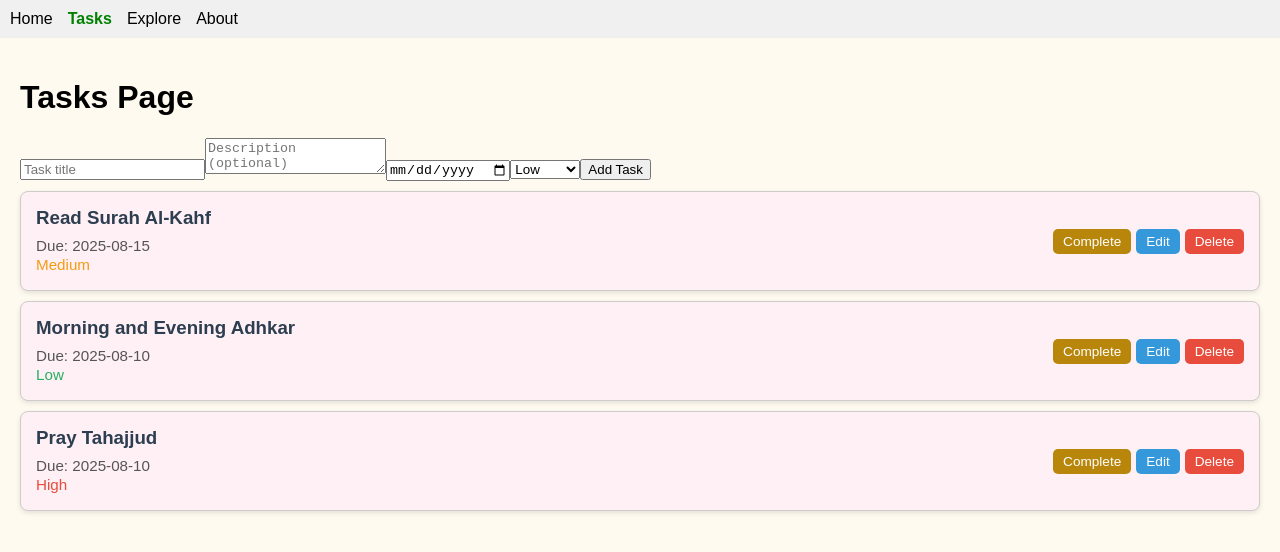
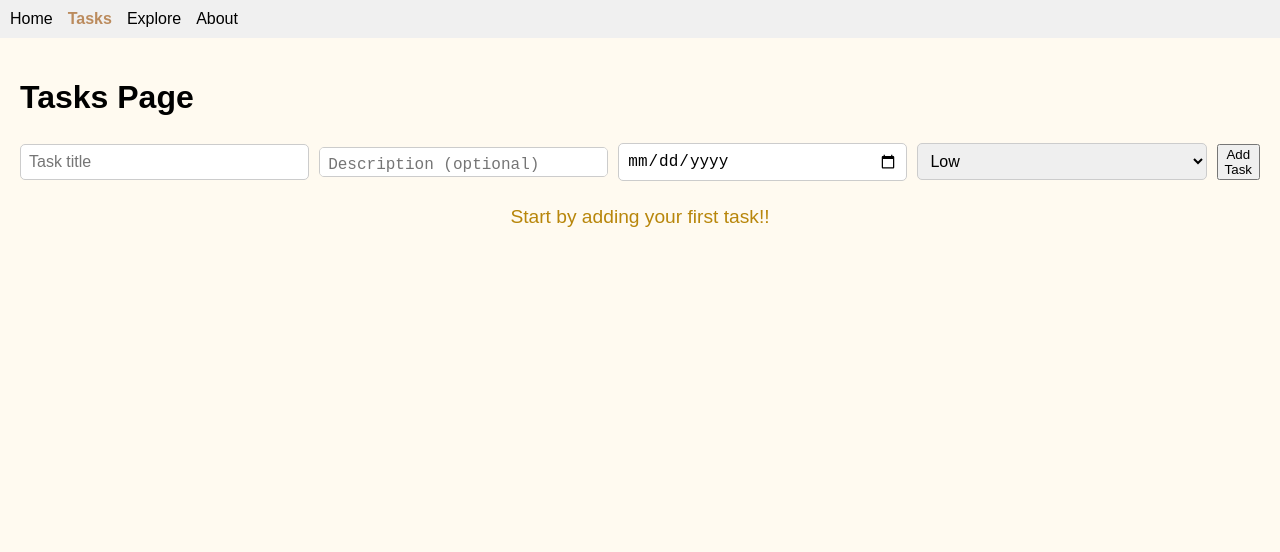
Before and after one commit to hannycodes/Islamic-To-Do-App, a React (Vite) app: page /tasks in a window 1280 px wide. Shown: the top 552 px of the page. Built offline with nearby package versions, Linux system fonts and the light colour scheme.

Commit message:
Finish touch

```diff
--- a/src/App.css
+++ b/src/App.css
@@ -27,7 +27,7 @@
 .new-task-input button {
   padding: 10px 20px;
   background-color: #f7c59f;
-  color: #2c3e50;
+  color: #f09f5d;
   border: none;
   border-radius: 8px;
   font-weight: bold;
@@ -38,6 +38,13 @@
 .new-task-input button:hover {
   background-color: #d4a373;
 }
+.empty-message{
+  text-align: center;
+  margin-top: 20px;
+  color: #b8860b;
+  font-size: 1.2rem;
+  font-style: normal;
+}
 .motivation-message {
   text-align: center;
   font-size: 1.2rem;
--- a/src/App.jsx
+++ b/src/App.jsx
@@ -6,11 +6,7 @@ import TaskForm from "./components/TaskForm";
 import "./App.css";
 
 export default function App() {
-  const [tasks, setTasks] = useState([
-    { id: 1, title: "Read Surah Al-Kahf", dueDate: "2025-08-15", description: "", priority: "Medium", completed: false },
-    { id: 2, title: "Morning and Evening Adhkar", dueDate: "2025-08-10", description: "", priority: "Low", completed: false },
-    { id: 3, title: "Pray Tahajjud", dueDate: "2025-08-10", description: "", priority: "High", completed: false },
-  ]);
+  const [tasks, setTasks] = useState([]);
 
   // Add new task from TaskForm
   const handleAddTask = (taskData) => {
@@ -94,6 +90,9 @@ const handleEditTask = (taskId, updatedTaskData) => {
               ))}
 
               {/* Motivational Message */}
+              {tasks.length === 0 &&(
+                <p className="empty-message">Start by adding your first task!!</p>
+              )}
               {tasks.length > 0 && tasks.every((task) => task.completed) && (
                 <p className="motivation-message">Keep up the good work!!</p>
               )}
--- a/src/components/Header.css
+++ b/src/components/Header.css
@@ -11,5 +11,5 @@ nav a {
 
 nav a.active {
   font-weight: bold;
-  color: green;
+  color: rgb(187, 139, 93);
 }
--- /dev/null
+++ b/src/components/TaskForm.css
@@ -0,0 +1,22 @@
+.task-form {
+    display: flex;
+    gap: 10px;
+    align-items: center;
+}
+
+.task-form input,
+.task-form textarea,
+.task-form select {
+  width: 100%;
+  padding: 8px;
+  margin: 5px 0;
+  border: 1px solid #ccc;
+  border-radius: 5px;
+  font-size: 1rem;
+  box-sizing: border-box;
+}
+
+.task-form textarea {
+  resize: none;
+  height: 30px;
+}
--- a/src/components/TaskForm.jsx
+++ b/src/components/TaskForm.jsx
@@ -1,4 +1,5 @@
 import React, { useState, useEffect } from "react";
+import "./TaskForm.css"
 
 const TaskForm = ({ onSubmit, initialTask }) => {
   const [title, setTitle] = useState("");
```
